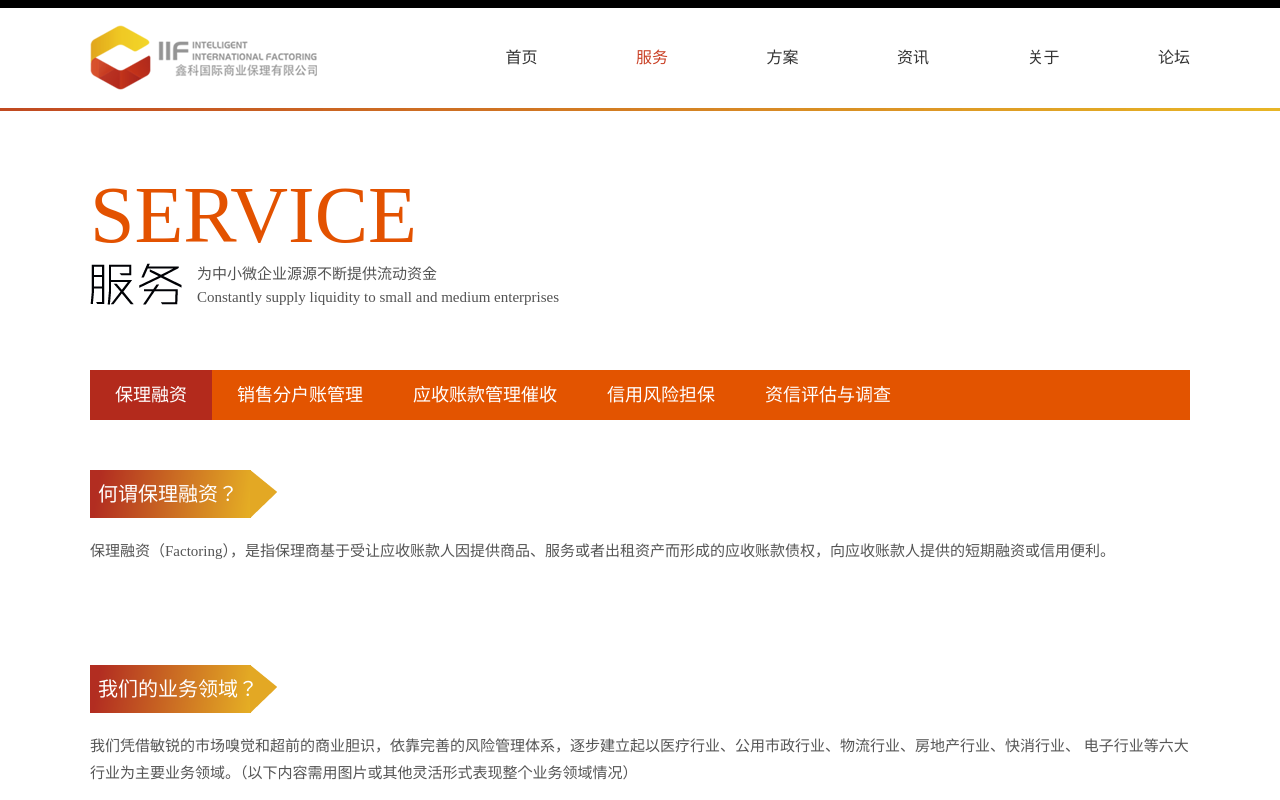
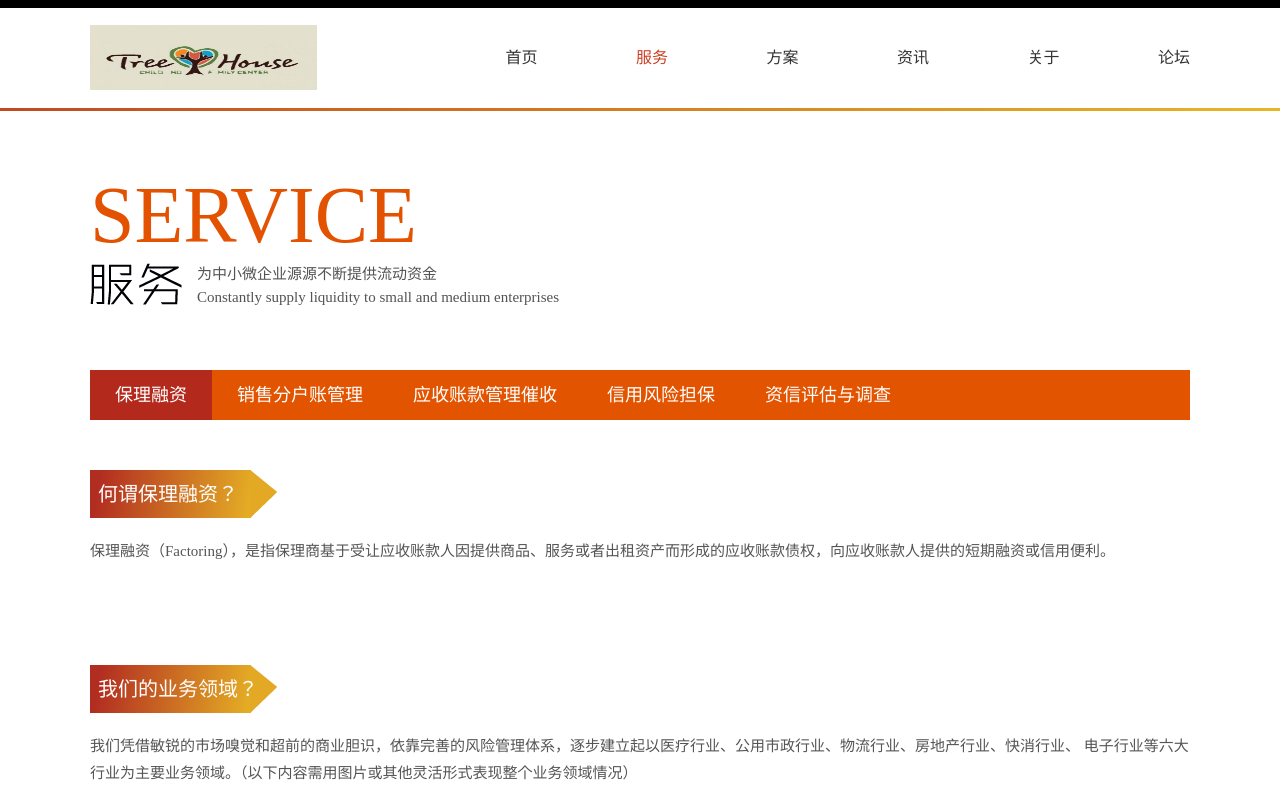
Before and after one commit to AImi1990/projectlx, a plain HTML site: page 响应式金融行业/service.html in a window 1280 px wide. Shown: the top 800 px of the page. Drawn offline with Linux system fonts and the light colour scheme.

Commit message:
Update service.html

```diff
--- a/响应式金融行业/service.html
+++ b/响应式金融行业/service.html
@@ -15,7 +15,7 @@
 <!--头部-->
 <div class="header">
     <div class="head clearfix">
-        <div class="logo"><a href=""><img src="Assets/images/logo.png" alt=" xxxxx公司"/></a></div>
+        <div class="logo"><a href=""><img src="Assets/images/logon.jpg" alt=" xxxxx公司"/></a></div>
         <div class="nav_m">
             <div class="n_icon">导航栏</div>
             <ul class="nav clearfix">
```
